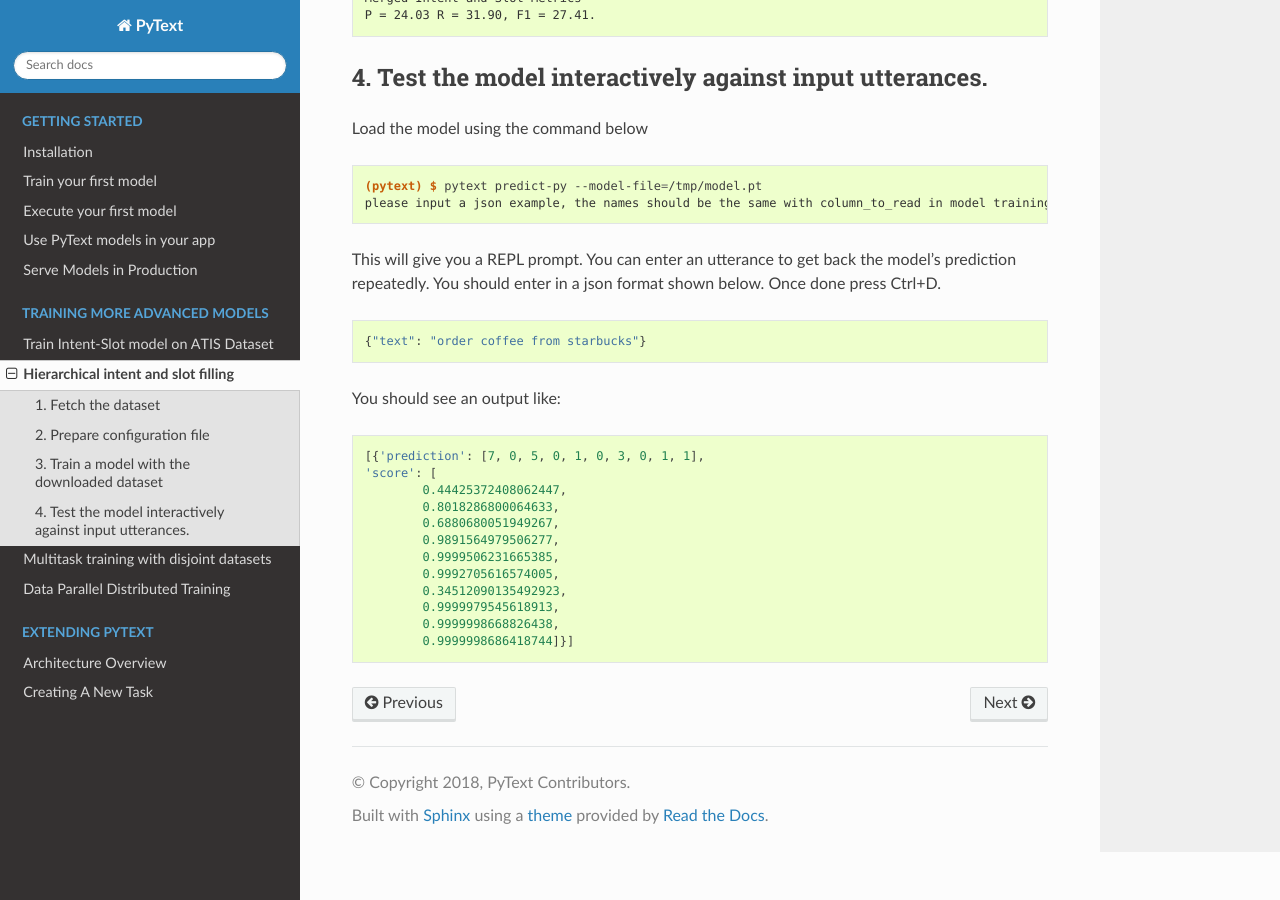
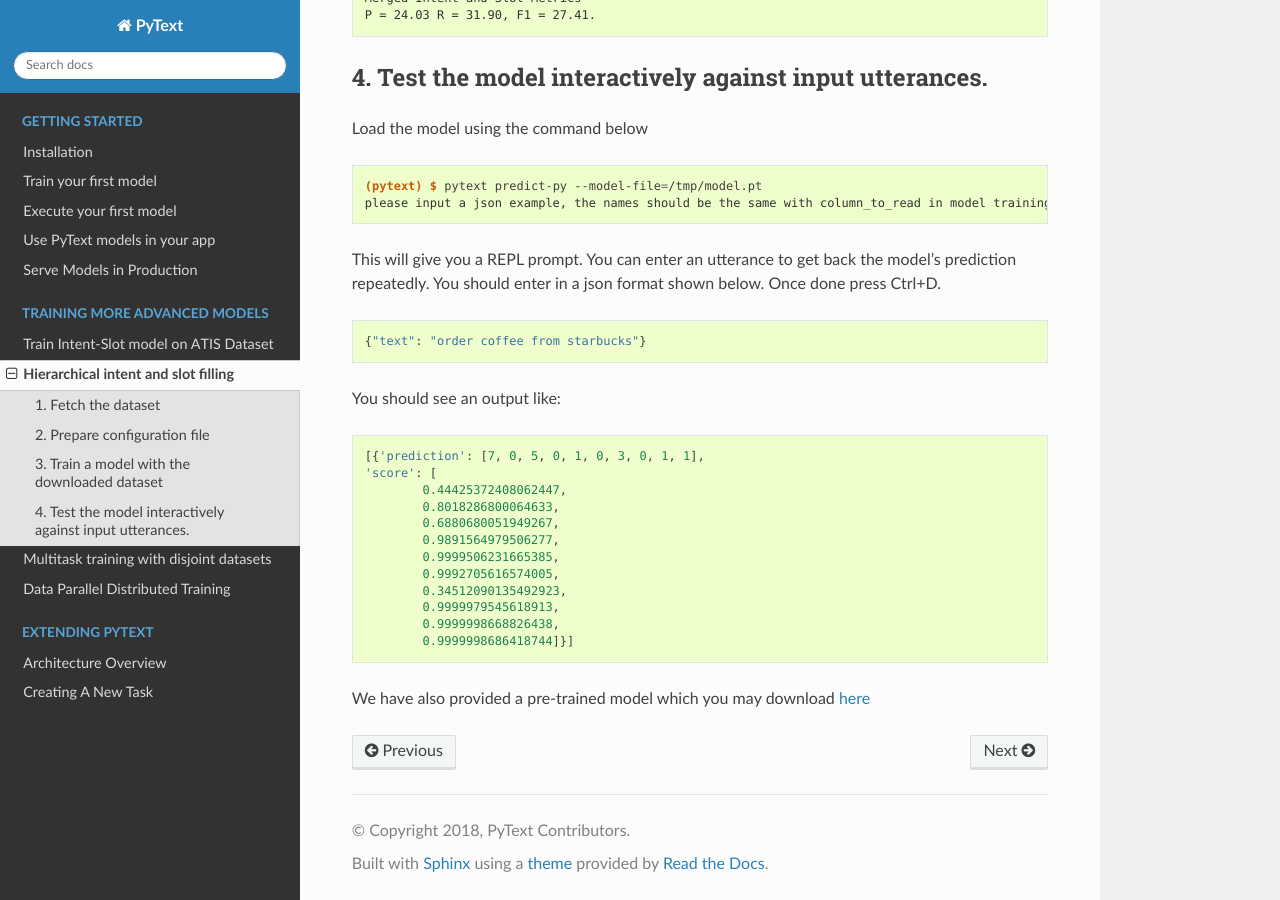
Before and after one commit to facebookresearch/pytext, a Sphinx documentation site: the page built from pytext/docs/source/hierarchical_intent_slot_tutorial.rst, in a window 1280 px wide and 900 px high, scrolled down 1335 px. Built offline with Sphinx 7.4.7 and the Read the Docs theme 2.0.0, drawn with Linux system fonts in a browser that asks for light colours; pages that are not in the unit, such as notebooks, are missing from menus.

Commit message:
Update pre-trained model in rnng tutorial (#100)
Summary:
Pull Request resolved: https://github.com/facebookresearch/pytext/pull/100

as title

Reviewed By: Titousensei

Differential Revision: D13460967

fbshipit-source-id: a15e38be3e1f3e43534a95d90fd4f0c2785d2488

```diff
--- a/pytext/docs/source/hierarchical_intent_slot_tutorial.rst
+++ b/pytext/docs/source/hierarchical_intent_slot_tutorial.rst
@@ -84,3 +84,5 @@ You should see an output like:
 		0.9999979545618913,
 		0.9999998668826438,
 		0.9999998686418744]}]
+
+We have also provided a pre-trained model which you may download `here <https://download.pytorch.org/data/rnng_topv1.1_release.pt>`_
```
